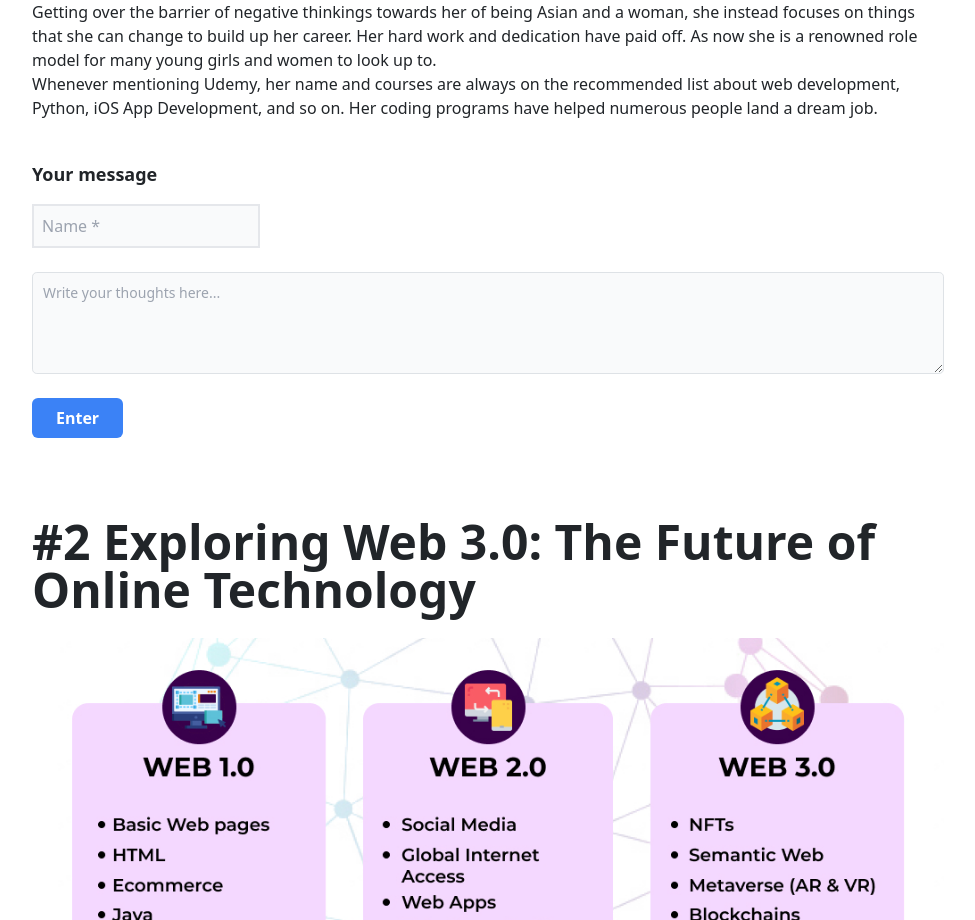
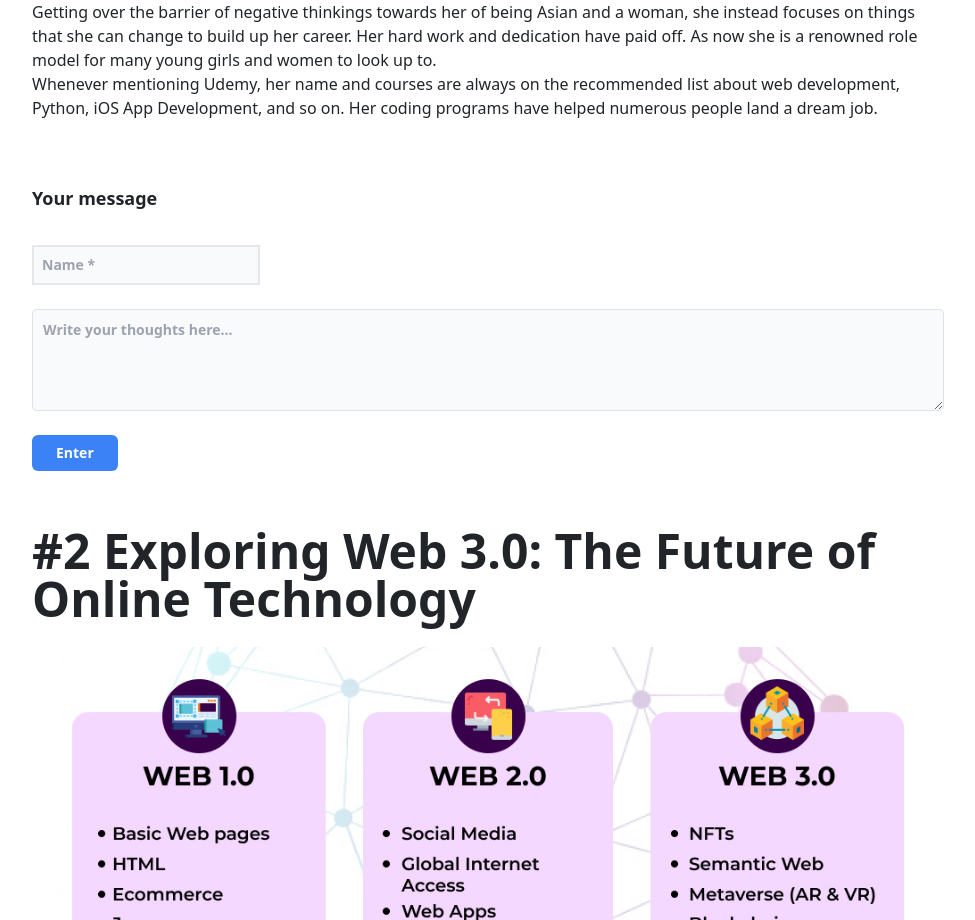
Before and after one commit to vanguyen333/mysiteO, a React (Vite) app: page /blog in a window 1280 px wide. Shown: the part 807-1727 px from the top of the page, without its empty margins (152-1127 px from the left). Built offline with nearby package versions, Linux system fonts and the light colour scheme.

Commit message:
make comment to be a component

```diff
--- /dev/null
+++ b/src/components/Comment.jsx
@@ -0,0 +1,40 @@
+import React, { useState } from "react";
+const Comment = () => {
+  const [name, setName] = useState("");
+  const [displayName, setDisplayName] = useState("");
+  const handleInputChange = (event) => {
+    setName(event.target.value);
+  };
+  const handleButtonClick = () => {
+    setDisplayName(name);
+  };
+  return (
+    <div className="comment">
+      <h1 className="font-bold text-lg pt-10  pb-3"> Your message</h1>
+      <input
+        required
+        type="text"
+        className="border-solid border-gray-200 bg-gray-50 border-2 p-2 md:text-sm sm:w-1/4 mb-4"
+        placeholder="Name *"
+        name="user_name"
+        value={name}
+        onChange={handleInputChange}
+      />
+      <textarea
+        id="message"
+        rows="4"
+        className="block p-2.5 w-full text-sm text-gray-900 bg-gray-50 rounded-lg border border-gray-300 focus:ring-blue-500 focus:border-blue-500 dark:bg-gray-700 dark:border-gray-600 dark:placeholder-gray-400 dark:text-white dark:focus:ring-blue-500 dark:focus:border-blue-500"
+        placeholder="Write your thoughts here..."
+      ></textarea>
+      <button
+        onClick={handleButtonClick}
+        className="bg-blue-500 hover:bg-blue-700 text-white font-bold py-2 px-4 rounded mt-4 text-sm"
+      >
+        Enter
+      </button>
+      <p className="py-7 text-sm font-bold text-blue-700"> {displayName}</p>
+    </div>
+  );
+};
+
+export default Comment;
--- a/src/pages/Blog.jsx
+++ b/src/pages/Blog.jsx
@@ -1,16 +1,7 @@
 import Header from "../components/Header";
 import Footer from "../components/Footer";
-import React, { useState } from "react";
-
+import Comment from "../components/Comment";
 const Blog = () => {
-  const [name, setName] = useState("");
-  const [displayName, setDisplayName] = useState("");
-  const handleInputChange = (event) => {
-    setName(event.target.value);
-  };
-  const handleButtonClick = () => {
-    setDisplayName(name);
-  };
   return (
     <div className="md:flex-row">
       <div className="md:w-3/4 mx-auto px-4 py-6">
@@ -41,33 +32,9 @@ const Blog = () => {
             and so on. Her coding programs have helped numerous people land a
             dream job.
           </p>
-
-          <h1 className="font-bold text-lg pt-10  pb-3"> Your message</h1>
-          <input
-            required
-            type="text"
-            className="border-solid border-gray-200 bg-gray-50 border-2 p-2 md:text-md sm:w-1/4 mb-4"
-            placeholder="Name *"
-            name="user_name"
-            value={name}
-            onChange={handleInputChange}
-          />
-          <textarea
-            id="message"
-            rows="4"
-            className="block p-2.5 w-full text-sm text-gray-900 bg-gray-50 rounded-lg border border-gray-300 focus:ring-blue-500 focus:border-blue-500 dark:bg-gray-700 dark:border-gray-600 dark:placeholder-gray-400 dark:text-white dark:focus:ring-blue-500 dark:focus:border-blue-500"
-            placeholder="Write your thoughts here..."
-          ></textarea>
-          <button
-            onClick={handleButtonClick}
-            className="bg-blue-500 hover:bg-blue-700 text-white font-bold py-2 px-4 rounded mt-4"
-          >
-            Enter
-          </button>
-          <p className="py-7 font-bold text-blue-700"> {displayName}</p>
         </div>
-
         <h1 className="text-5xl font-bold pt-4">
+          <Comment />
           #2 Exploring Web 3.0: The Future of Online Technology
         </h1>
         <img
```
